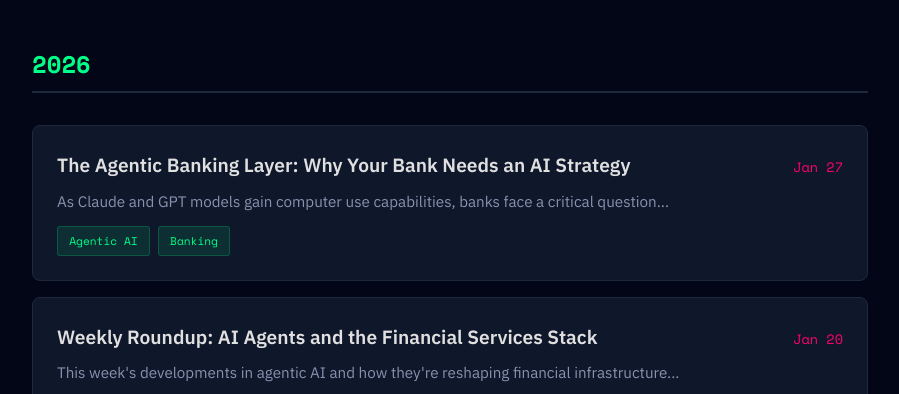
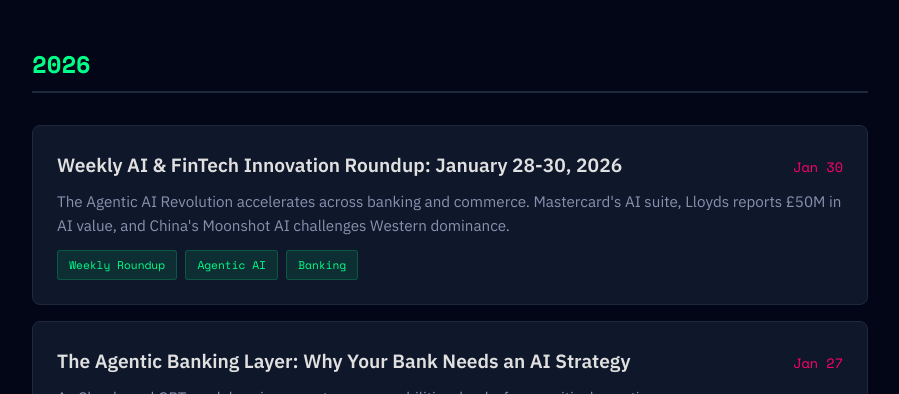
Before and after one commit to iadriantan/iadriantan.com, a plain HTML site: page archive.html in a window 1280 px wide. Shown: the part 400-794 px from the top of the page, without its empty margins (190-1089 px from the left). Drawn offline with nearby package versions, Linux system fonts and the light colour scheme.

Commit message:
Update archive.html

```diff
--- a/archive.html
+++ b/archive.html
@@ -243,6 +243,21 @@
             <div class="year-group">
                 <h2 class="year-heading">2026</h2>
 
+                <a href="posts/weekly-roundup-jan-30-2026.html" class="post-list-item">
+                    <div class="post-list-header">
+                        <h3 class="post-list-title">Weekly AI & FinTech Innovation Roundup: January 28-30, 2026</h3>
+                        <span class="post-list-date">Jan 30</span>
+                    </div>
+                    <p class="post-list-excerpt">
+                        The Agentic AI Revolution accelerates across banking and commerce. Mastercard's AI suite, Lloyds reports £50M in AI value, and China's Moonshot AI challenges Western dominance.
+                    </p>
+                    <div class="post-tags">
+                        <span class="tag">Weekly Roundup</span>
+                        <span class="tag">Agentic AI</span>
+                        <span class="tag">Banking</span>
+                    </div>
+                </a>
+
                 <a href="posts/agentic-banking-layer.html" class="post-list-item">
                     <div class="post-list-header">
                         <h3 class="post-list-title">The Agentic Banking Layer: Why Your Bank Needs an AI Strategy</h3>
```
